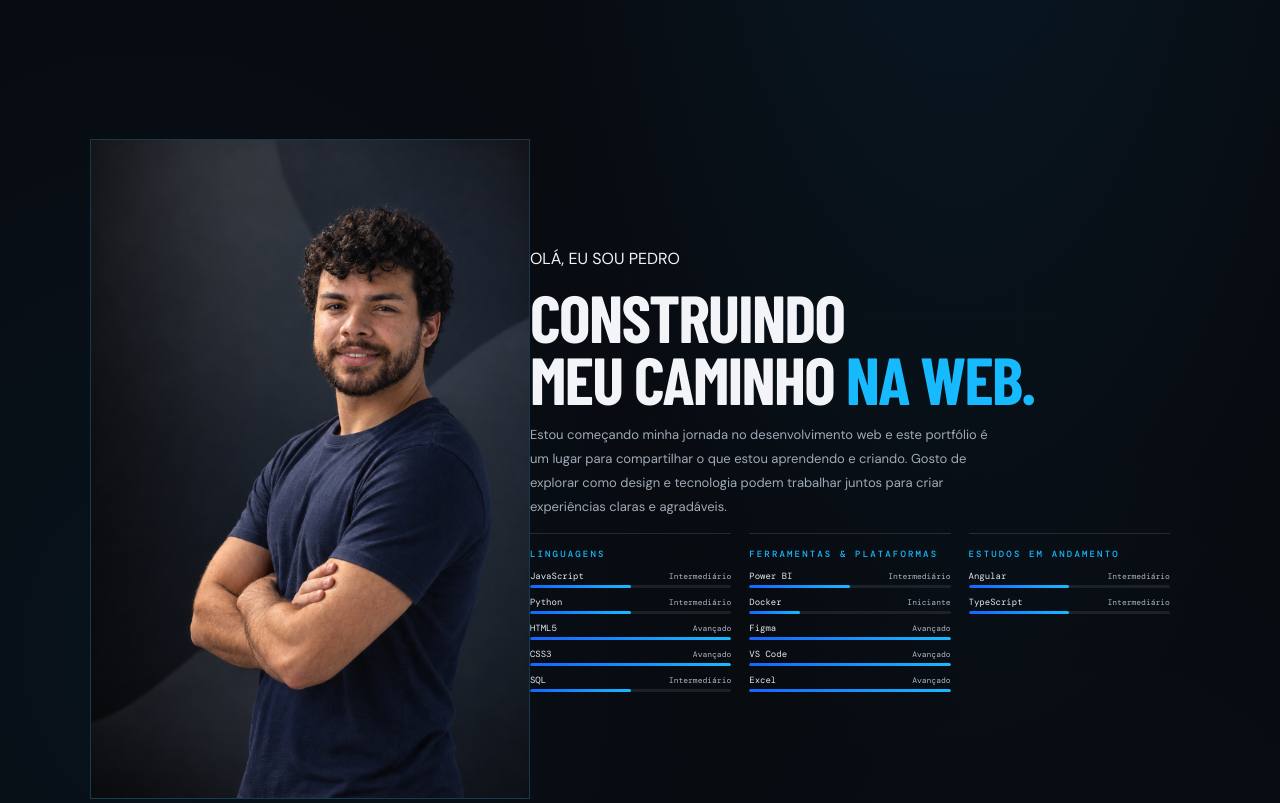
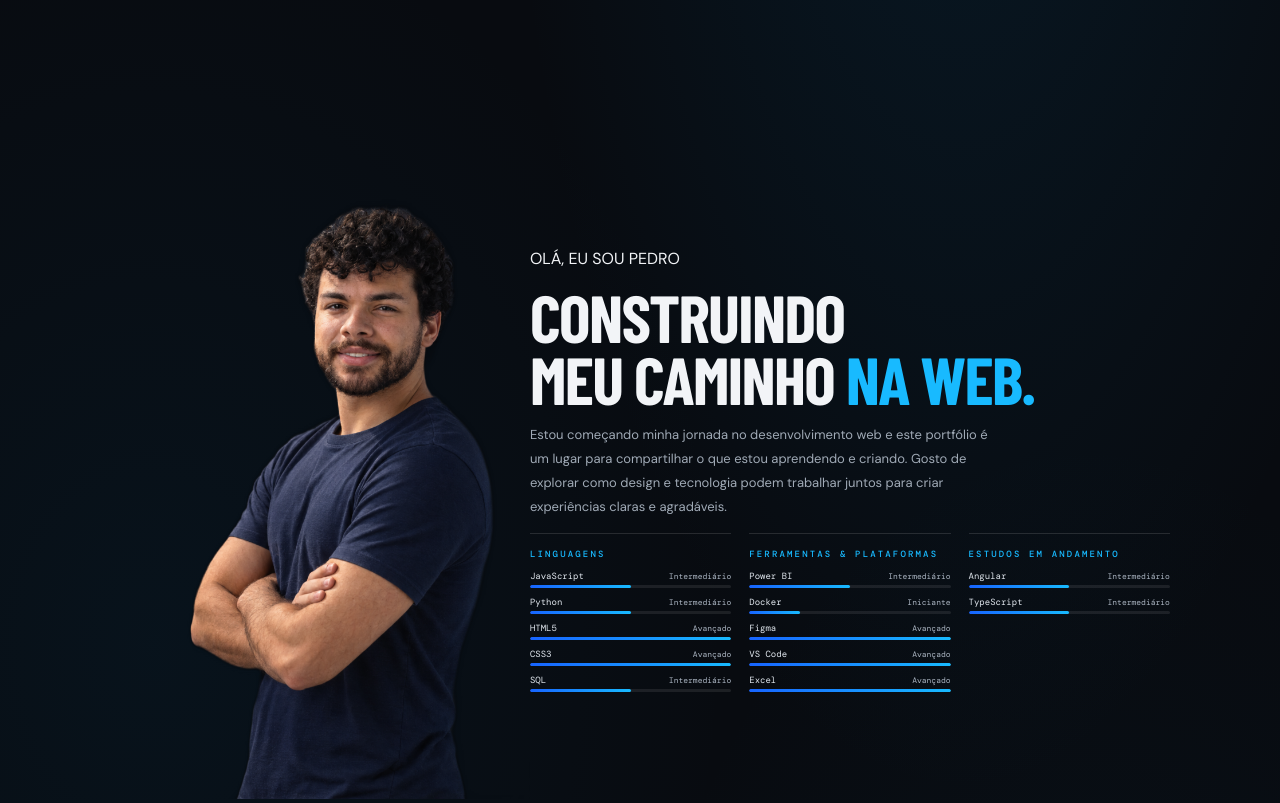
Before and after one commit to pedrosantos-code/portifolio, a website built with Vite: page index.html in a window 1280 px wide. Shown: the part 700-1503 px from the top of the page. Built offline with nearby package versions, Linux system fonts and the light colour scheme; a web font is replaced by a local one.

Commit message:
Refactor code structure for improved readability and maintainability.

```diff
--- a/index.html
+++ b/index.html
@@ -49,7 +49,7 @@
           <div class="about-layout">
             <img
               class="portrait"
-              src="/assets/pedro-santos.png"
+              src="/assets/pedro-santos-no-bg.png"
               alt="Pedro Santos"
             />
             <div class="about-copy">
--- a/src/style.css
+++ b/src/style.css
@@ -243,7 +243,6 @@ button:focus-visible {
   aspect-ratio: 0.667;
   object-fit: cover;
   object-position: center top;
-  border: 1px solid #3895b454;
 }
 
 .about-copy {
```
Also changed, not shown: public/assets/pedro-santos-no-bg.png (added).
